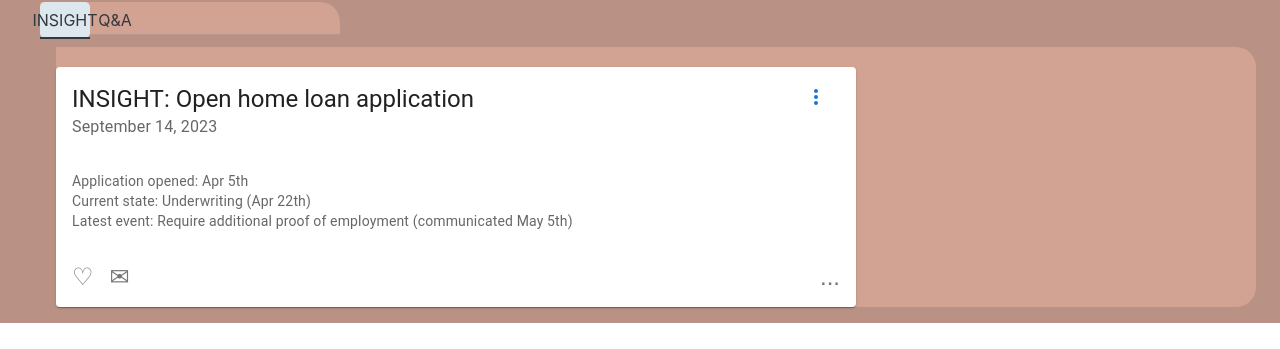
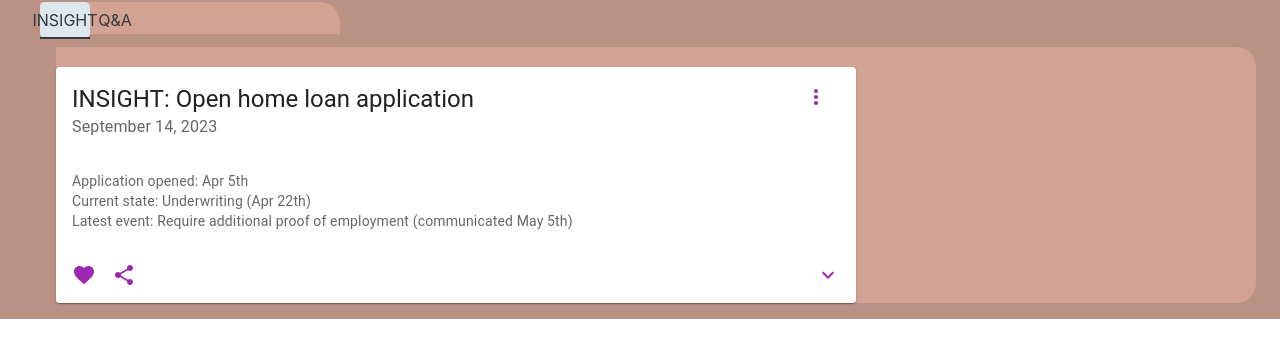
Before and after one commit to Ebrukoksal/finance_frontend, a React (Create React App) app in the folder insight/: page / in a window 1280 px wide. Shown: the part 198-547 px from the top of the page. Built offline with nearby package versions, Linux system fonts and the light colour scheme.

Commit message:
material package

```diff
--- a/insight/package.json
+++ b/insight/package.json
@@ -9,6 +9,7 @@
     "@fortawesome/free-regular-svg-icons": "^6.4.0",
     "@fortawesome/free-solid-svg-icons": "^6.4.0",
     "@fortawesome/react-fontawesome": "^0.2.0",
+    "@mui/icons-material": "^5.13.7",
     "@mui/joy": "^5.0.0-alpha.81",
     "@mui/lab": "^5.0.0-alpha.131",
     "@mui/material": "^5.13.6",
--- a/insight/src/components/Menu.js
+++ b/insight/src/components/Menu.js
@@ -18,6 +18,7 @@ export default function BasicMenu() {
       <div>
         <Button
           id="basic-button"
+          color="secondary"
           aria-controls={open ? 'basic-menu' : undefined}
           aria-haspopup="true"
           aria-expanded={open ? 'true' : undefined}
--- a/insight/src/components/Stepper2.js
+++ b/insight/src/components/Stepper2.js
@@ -10,16 +10,15 @@ import Avatar from "@mui/material/Avatar";
 import IconButton from "@mui/material/IconButton";
 import Typography from "@mui/material/Typography";
 import { blue, green, red, pink } from "@mui/material/colors";
-// import FavoriteIcon from '@mui/icons-material/Favorite';
-// import ShareIcon from '@mui/icons-material/Share';
-// import ExpandMoreIcon from '@mui/icons-material/ExpandMore';
-// import MoreVertIcon from '@mui/icons-material/MoreVert';
+import FavoriteIcon from "@mui/icons-material/Favorite";
+import ShareIcon from "@mui/icons-material/Share";
+import ExpandMoreIcon from "@mui/icons-material/ExpandMore";
+import MoreVertIcon from "@mui/icons-material/MoreVert";
 import Table from "./Table";
 import Menu from "./Menu";
 import data from "../api/insight.json";
 import { colors } from "@mui/material";
 import button from "../api/buttons.json";
-
 
 const ExpandMore = styled((props) => {
   const { expand, ...other } = props;
@@ -35,7 +34,6 @@ const openLinkInNewTab = (url) => {
   const newTab = window.open(url, "_blank", "noopener,noreferrer");
   if (newTab) newTab.opener = null;
 };
-
 
 const buts = button.buttons;
 
@@ -53,7 +51,7 @@ export default function RecipeReviewCard() {
       <CardHeader
         action={
           // <IconButton aria-label="settings">
-          //   ☀{/* <MoreVertIcon /> */}
+          //   {/* <MoreVertIcon /> */}
           // </IconButton>
           // <ExpandMore
           //   expand={expanded}
@@ -63,12 +61,12 @@ export default function RecipeReviewCard() {
           // >
           //   ...
           // </ExpandMore>
-          <Menu/>
+          <Menu />
         }
         title="INSIGHT: Open home loan application"
         subheader="September 14, 2023"
       />
-      <Collapse in={expanded} timeout="auto" unmountOnExit>
+      {/* <Collapse in={expanded} timeout="auto" unmountOnExit>
         <CardContent>
           {buts.map((but, index3) => {
             return (
@@ -82,7 +80,7 @@ export default function RecipeReviewCard() {
             );
           })}{" "}
         </CardContent>
-      </Collapse>
+      </Collapse> */}
       {/* <CardMedia
         component="img"
         height="194"
@@ -103,17 +101,18 @@ export default function RecipeReviewCard() {
       </CardContent>
       <CardActions disableSpacing>
         <IconButton aria-label="add to favorites">
-          {/* <FavoriteIcon /> */}♡
+          <FavoriteIcon color="secondary" />
         </IconButton>
-        <IconButton aria-label="share">{/* <ShareIcon /> */}✉</IconButton>
+        <IconButton aria-label="share">
+          <ShareIcon color="secondary"/>
+        </IconButton>
         <ExpandMore
           expand={expanded}
           onClick={handleExpandClick}
           aria-expanded={expanded}
           aria-label="show more"
         >
-          {/* <ExpandMoreIcon /> */}
-          ...
+          <ExpandMoreIcon color="secondary"/>
         </ExpandMore>
       </CardActions>
       <Collapse in={expanded} timeout="auto" unmountOnExit>
```
Also changed, not shown: 1 other file (tests, documents, lock files or other folders).
